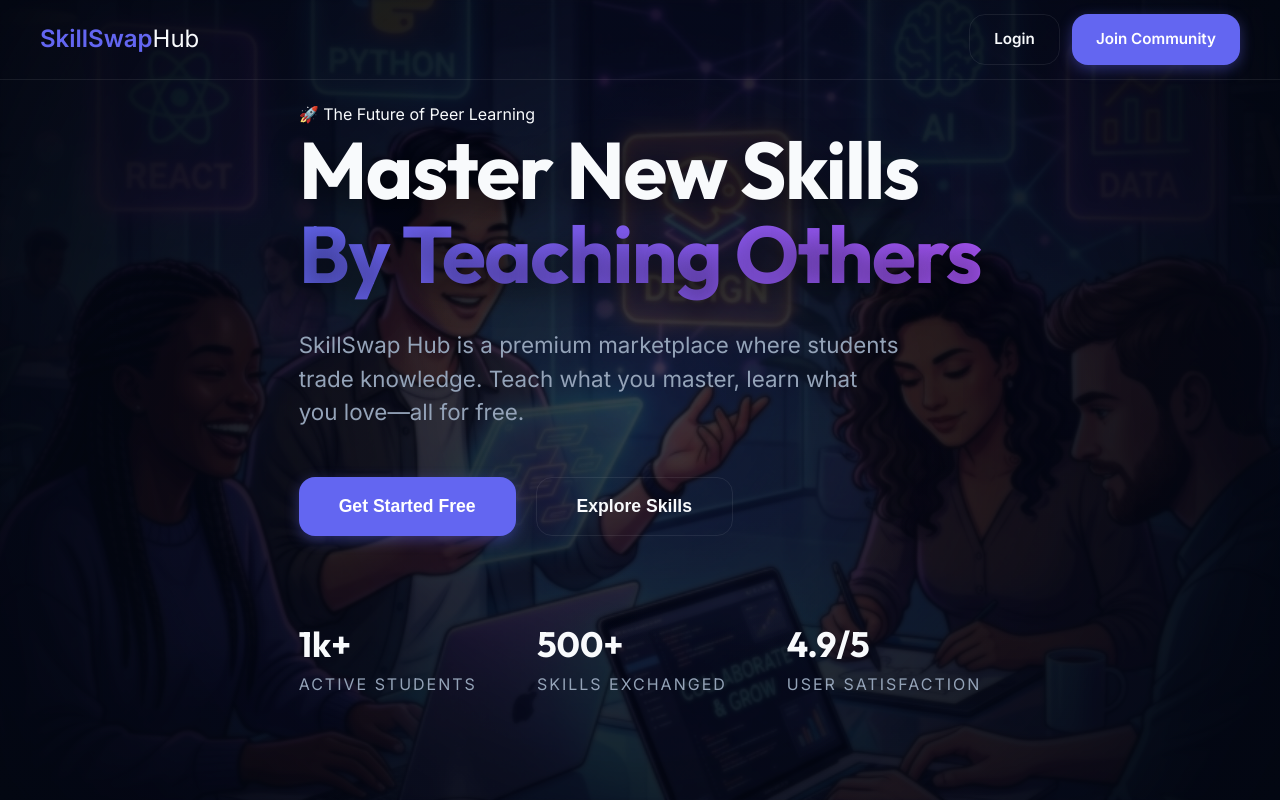
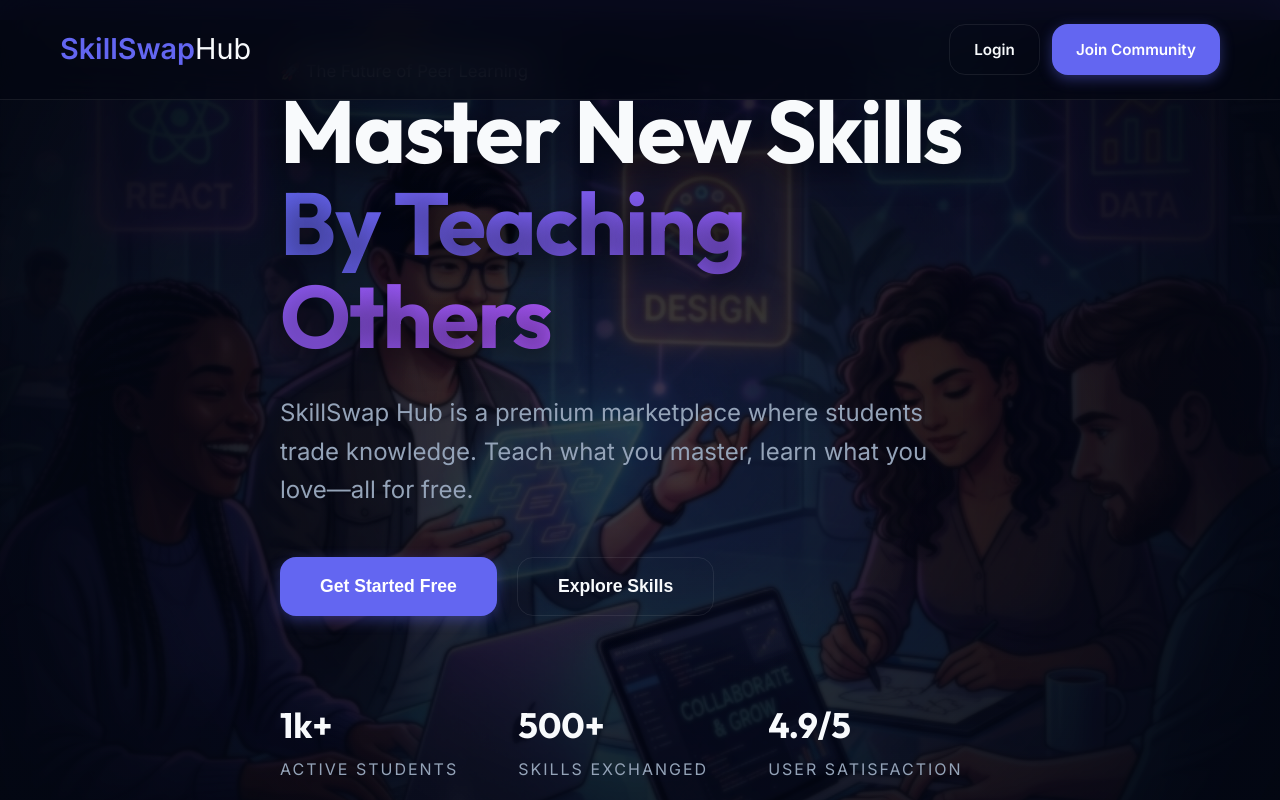
Before and after one commit to sheikhumaryounas/skillswap-hub, a React (Create React App) app in the folder frontend/: page / in a window 1280 px wide. Shown: the top 800 px of the page. Built offline with nearby package versions, Linux system fonts and the light colour scheme.

Commit message:
UI: Scaled global font sizes and spacing for improved readability and bold aesthetics

```diff
--- a/frontend/src/assets/Home.css
+++ b/frontend/src/assets/Home.css
@@ -54,7 +54,7 @@
 }
 
 .hero-content h1 {
-  font-size: 5rem;
+  font-size: 5.5rem;
   line-height: 1.05;
   margin-bottom: 32px;
   text-shadow: 0 10px 30px rgba(0,0,0,0.5);
@@ -68,11 +68,11 @@
 }
 
 .hero-content .description {
-  font-size: 1.4rem;
+  font-size: 1.5rem;
   color: var(--text-muted);
   margin-bottom: 48px;
-  max-width: 600px;
-  line-height: 1.5;
+  max-width: 700px;
+  line-height: 1.6;
 }
 
 .cta-group {
--- a/frontend/src/index.css
+++ b/frontend/src/index.css
@@ -46,19 +46,25 @@ body {
   background: radial-gradient(circle at top right, #1e1b4b, var(--bg-deep));
   color: var(--text-main);
   min-height: 100vh;
-  line-height: 1.6;
+  line-height: 1.7;
+  font-size: 1.05rem; /* Increased from default */
 }
+
+h1 { font-size: 3.5rem; }
+h2 { font-size: 2.5rem; }
+h3 { font-size: 1.75rem; }
 
 h1, h2, h3, h4, h5, h6 {
   font-family: 'Outfit', sans-serif;
   font-weight: 700;
   letter-spacing: -0.02em;
+  line-height: 1.2;
 }
 
 .container {
-  max-width: 1200px;
+  max-width: 1400px; /* Increased for larger content */
   margin: 0 auto;
-  padding: 0 24px;
+  padding: 0 40px;
 }
 
 /* Glassmorphism Card System */
@@ -127,8 +133,8 @@ h1, h2, h3, h4, h5, h6 {
 
 .main-content {
   flex: 1;
-  padding: 40px 20px;
-  max-width: 1300px;
+  padding: 60px 40px;
+  max-width: 1500px;
   margin: 0 auto;
   width: 100%;
 }
@@ -224,20 +230,22 @@ input:focus, textarea:focus {
 
 /* Navbar Customization */
 nav {
-  height: 80px;
+  height: 100px;
   display: flex;
   align-items: center;
   justify-content: space-between;
-  padding: 0 40px;
+  padding: 0 60px;
   position: sticky;
   top: 0;
   z-index: 100;
   border-bottom: 1px solid var(--glass-border);
+  background: rgba(3, 7, 18, 0.7);
+  backdrop-filter: blur(20px);
 }
 
 .logo {
   font-family: var(--font-heading);
-  font-size: 1.5rem;
+  font-size: 1.8rem;
   font-weight: 700;
   color: var(--primary);
   text-decoration: none;
```
